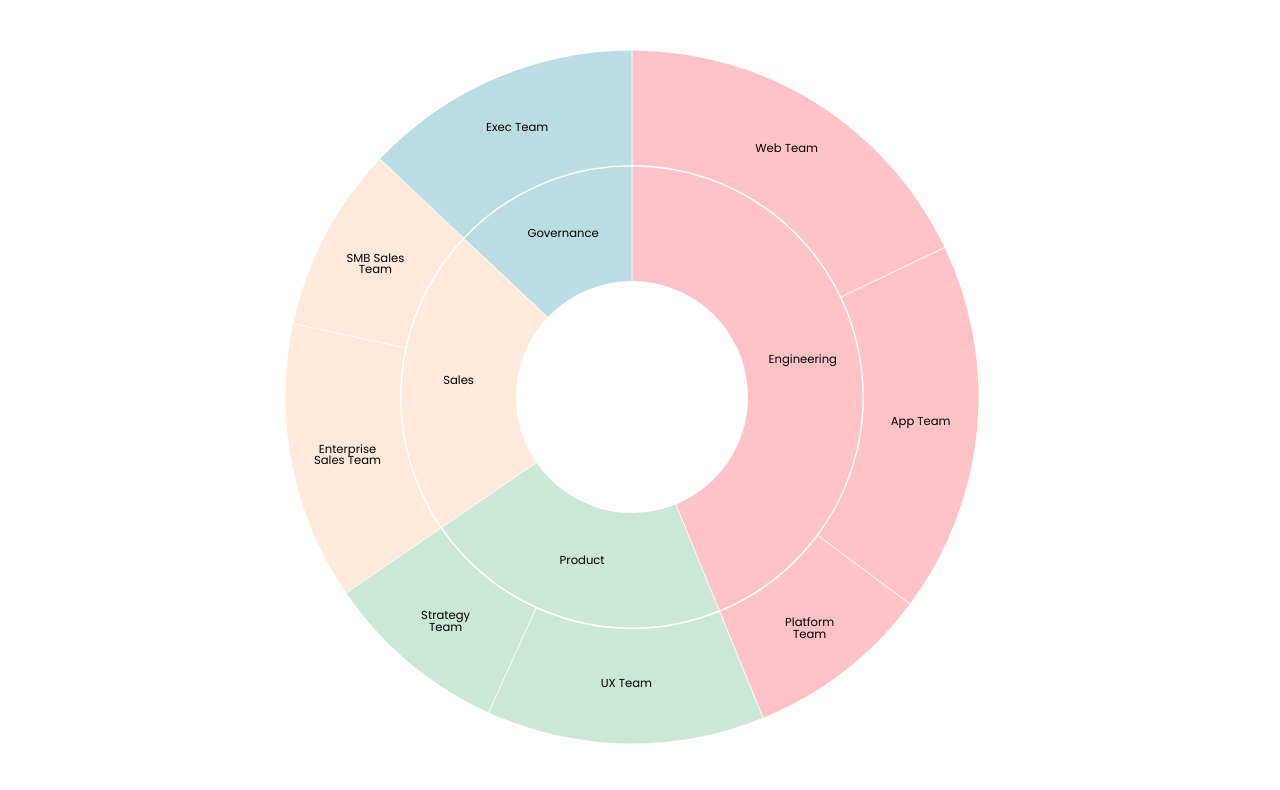
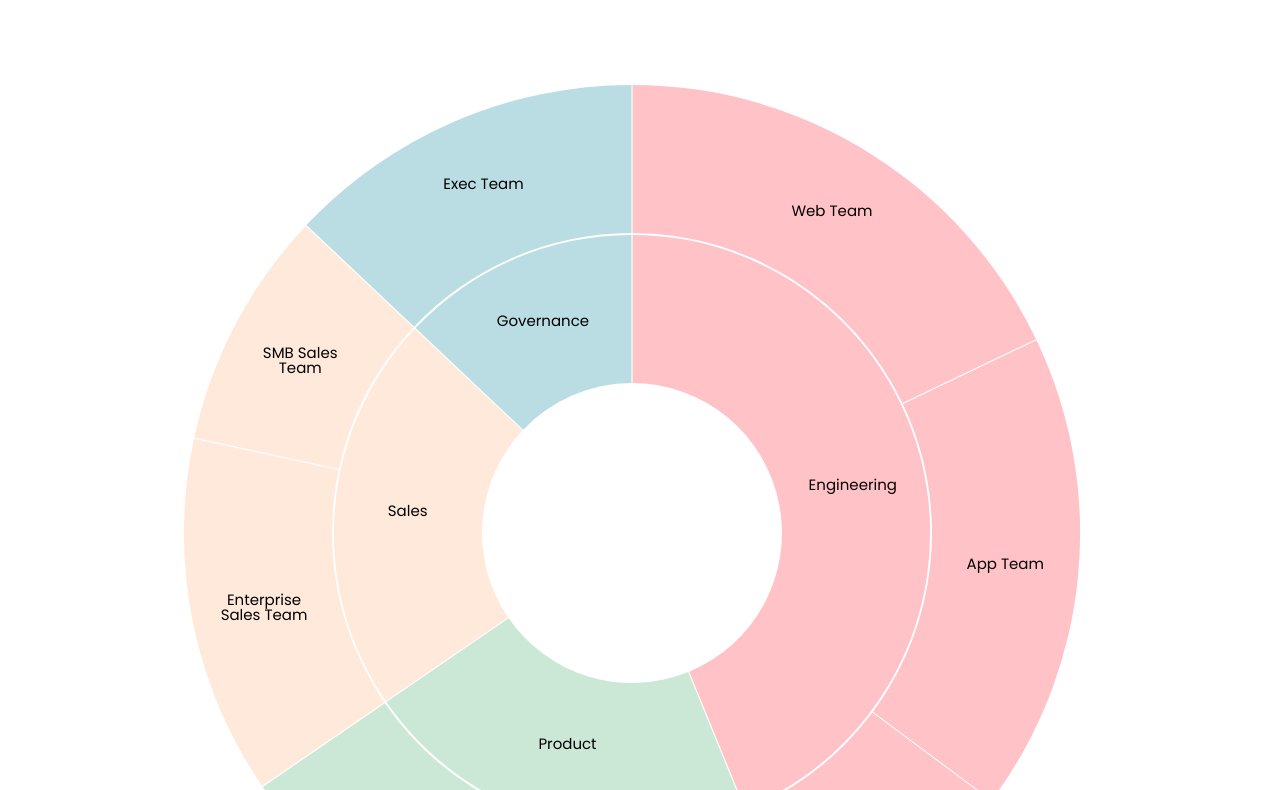
Before and after one commit to hbtucker/insideOUT-sunburst-chart, a website: page index.html in a window 1280 px wide. Shown: the part 77-867 px from the top of the page. Drawn offline with nearby package versions, Linux system fonts and the light colour scheme.

Commit message:
Update index.html

```diff
--- a/index.html
+++ b/index.html
@@ -18,7 +18,7 @@
         #chart {
             position: relative;
             width: 100%;
-            max-width: 928px;
+            max-width: 1200px;
             margin: 10px;
         }
         #logo {
```
